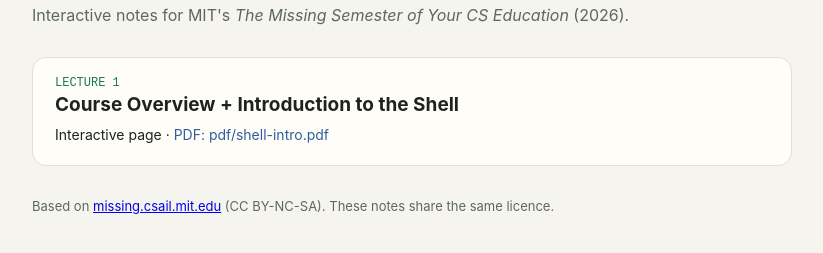
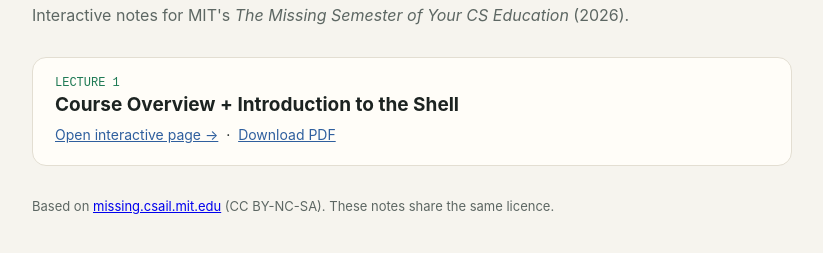
Before and after one commit to greymatter1005/missing-semester-notes, a plain HTML site: page index.html in a window 1280 px wide. Shown: the part 105-358 px from the top of the page, without its empty margins (228-1051 px from the left). Drawn offline with Linux system fonts and the light colour scheme.

Commit message:
Home page: separate links for interactive page and PDF
Co-Authored-By: Claude Opus 5.5 <noreply@anthropic.com>
Claude-Session: https://claude.ai/code/session_01L73ZCa742nhbReTRHSMeHv

```diff
--- a/index.html
+++ b/index.html
@@ -3,11 +3,11 @@
 <title>Missing Semester — Study Notes</title>
 <style>body{margin:0;background:#f6f4ee;color:#1c2321;font:16px/1.6 Inter,system-ui,sans-serif}
 .w{max-width:760px;margin:0 auto;padding:48px 24px}h1{font-size:34px;margin:0 0 6px}p.s{color:#5d6763;margin:0 0 28px}
-a.c{display:block;background:#fffdf8;border:1px solid #e3ded2;border-radius:14px;padding:18px 22px;margin-bottom:12px;color:inherit;text-decoration:none}
-a.c:hover{border-color:#1f7a55}.k{font:12px 'JetBrains Mono',monospace;color:#1f7a55}.t{font-size:19px;font-weight:700}
+.c{display:block;background:#fffdf8;border:1px solid #e3ded2;border-radius:14px;padding:18px 22px;margin-bottom:12px;color:inherit;text-decoration:none}
+.c:hover{border-color:#1f7a55}.k{font:12px 'JetBrains Mono',monospace;color:#1f7a55}.t{font-size:19px;font-weight:700}
 .l{font-size:14px;margin-top:4px}.l a{color:#2f5f9e}footer{font-size:13px;color:#5d6763;margin-top:30px}</style></head>
 <body><div class="w"><h1>Missing Semester — Study Notes</h1>
 <p class="s">Interactive notes for MIT's <i>The Missing Semester of Your CS Education</i> (2026).</p>
-<a class="c" href="shell-intro.html"><div class="k">LECTURE 1</div><div class="t">Course Overview + Introduction to the Shell</div>
-<div class="l">Interactive page · <span style="color:#2f5f9e">PDF: pdf/shell-intro.pdf</span></div></a>
+<div class="c"><div class="k">LECTURE 1</div><div class="t">Course Overview + Introduction to the Shell</div>
+<div class="l"><a href="shell-intro.html">Open interactive page →</a> &nbsp;·&nbsp; <a href="pdf/shell-intro.pdf">Download PDF</a></div></div>
 <footer>Based on <a href="https://missing.csail.mit.edu/">missing.csail.mit.edu</a> (CC BY-NC-SA). These notes share the same licence.</footer></div></body></html>
```
